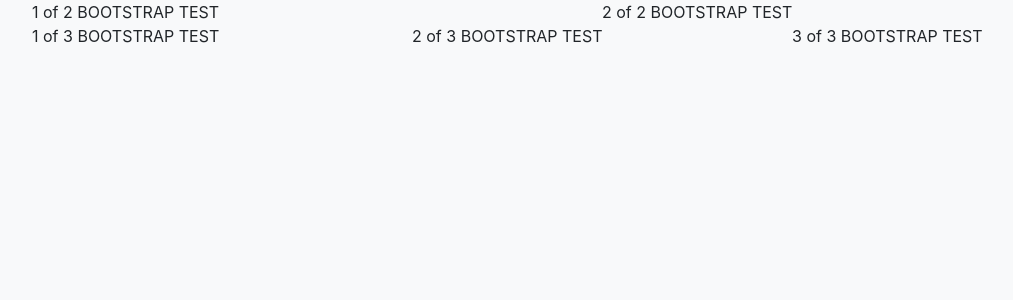
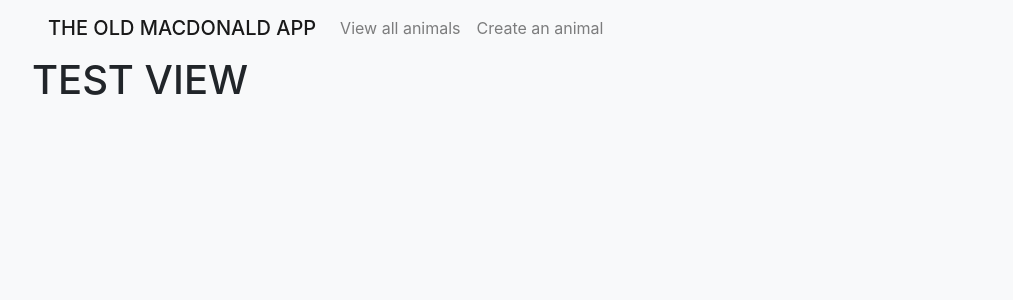
Before and after one commit to AsenSantev/old-macdonald, an Angular app: page /view in a window 1280 px wide. Shown: the top 300 px of the page, without its empty margins (53-1066 px from the left). Built offline with nearby package versions, Linux system fonts and the light colour scheme.

Commit message:
feat: added navigation

```diff
--- a/src/app/app.component.css
+++ b/src/app/app.component.css
@@ -0,0 +1,3 @@
+.navbar-brand {
+    font-weight: 500;
+}
--- a/src/app/app.component.html
+++ b/src/app/app.component.html
@@ -1,21 +1,16 @@
-<div class="container">
-  <div class="row">
-    <div class="col">
-      1 of 2 BOOTSTRAP TEST
-    </div>
-    <div class="col">
-      2 of 2 BOOTSTRAP TEST
-    </div>
-  </div>
-  <div class="row">
-    <div class="col">
-      1 of 3 BOOTSTRAP TEST
-    </div>
-    <div class="col">
-      2 of 3 BOOTSTRAP TEST
-    </div>
-    <div class="col">
-      3 of 3 BOOTSTRAP TEST
-    </div>
-  </div>
+<!--Header-->
+<div class="container bg-light old-macdonald-header">
+    <nav class="navbar navbar-expand-lg navbar-light">
+        <span class="navbar-brand">THE OLD MACDONALD APP</span>
+        <div class="collapse navbar-collapse">
+            <div class="navbar-nav">
+                <a class="nav-item nav-link" routerLink="view">View all animals</a>
+                <a class="nav-item nav-link" routerLink="create">Create an animal</a>
+            </div>
+        </div>
+    </nav>
 </div>
+<!--Content-->
+<div class="container bg-light">
+    <router-outlet></router-outlet>
+</div>
```
